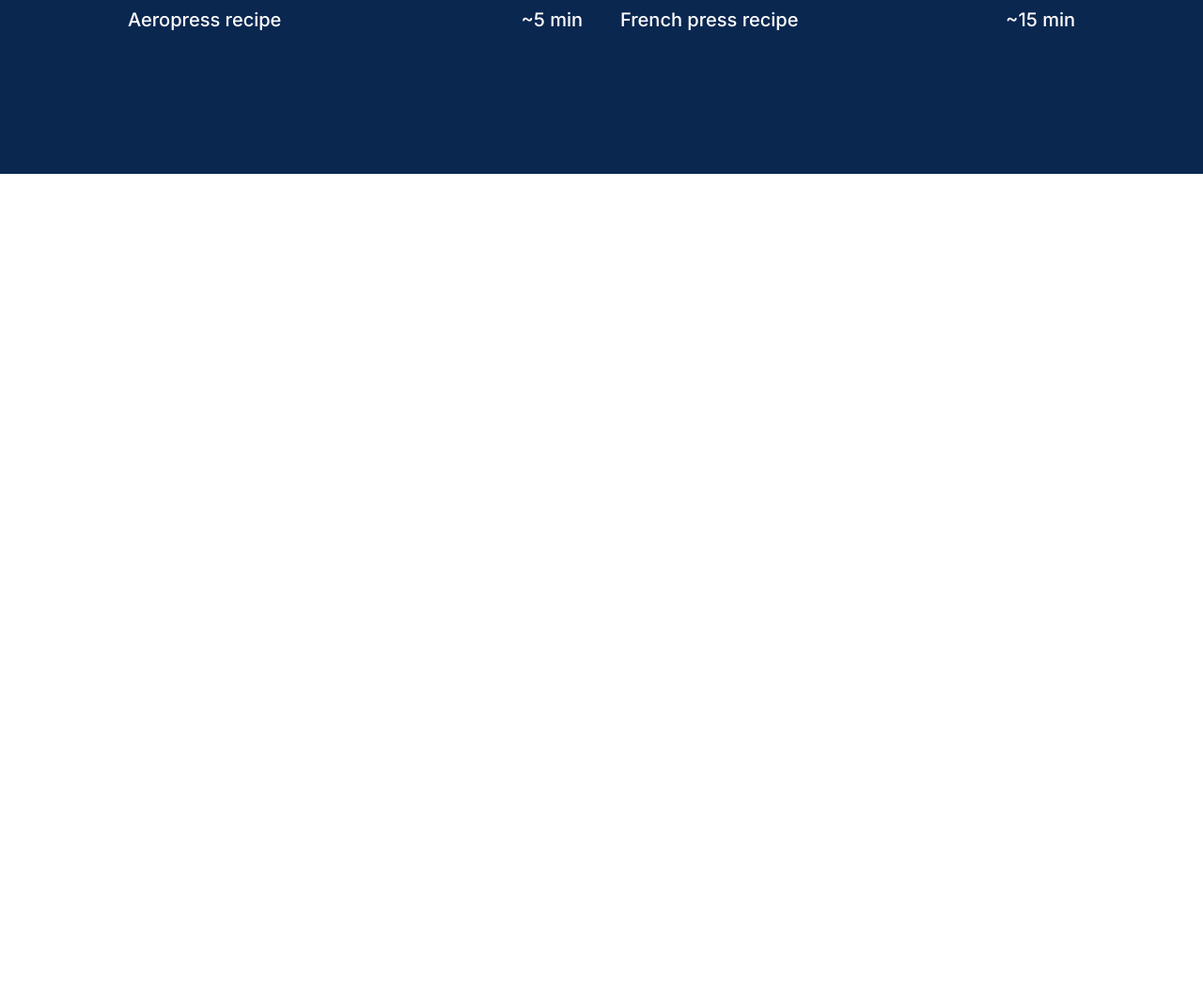
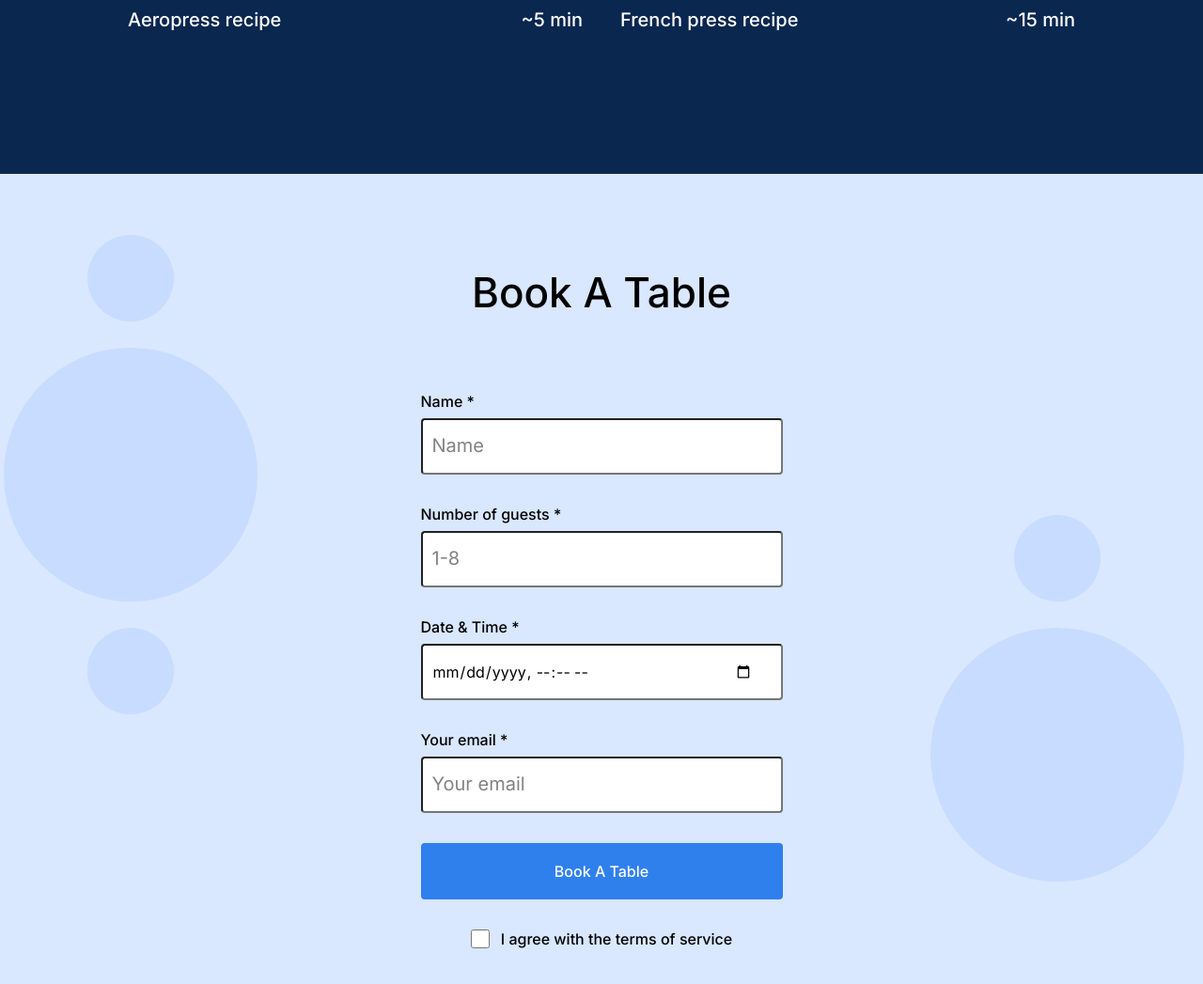
Before and after one commit to Zildjiansam/se_project_coffeeshop, a plain HTML site: page index.html in a window 1280 px wide. Shown: the part 1415-2462 px from the top of the page at 94% size. Before the commit the page ends 1600 px from the top, so only its background shows below. Drawn offline with Linux system fonts and the light colour scheme.

Commit message:
update project with booking section

```diff
--- a/index.html
+++ b/index.html
@@ -73,7 +73,29 @@
                     </div>
                 </div>
             </section>
-            <section class="reservation" id="book-id"></section>
+            <section class="reservation" id="book-id">
+                <h2 class="reservation__title">Book A Table</h2>
+                <form class="form reservation__form">
+                   <fieldset class="form__fieldset">
+                    <label for="name" class="form__label">
+                        Name *<input type="text" class="form__input" placeholder="Name" name="name" id="name">
+                    </label>
+                    <label for="number-of-guests" class="form__label">
+                        Number of guests *<input type="number" min="1" max="8" placeholder="1-8" class="form__input" name="number-of-guests" id="number-of-guests">
+                    </label>
+                    <label for="" class="form__label">
+                        Date & Time *<input type="datetime-local" class="form__input">
+                    </label>
+                    <label for="your-email" class="form__label">
+                        Your email *<input type="email" class="form__input" placeholder="Your email" name="your-email" id="your-email">
+                    </label>
+                   </fieldset>
+                   <button class="form__button">Book A Table</button>
+                   <label for="tos" class="form__label form__label_type_checkbox">
+                        I agree with the terms of service<input type="checkbox" class="form__input form__input_type_checkbox" name="tos" id="tos">
+                   </label>
+                </form>
+            </section>
             <section class="menu" id="menu-id"></section>
             <section class="about" id="contacts-id"></section>
         </main>
--- a/pages/index.css
+++ b/pages/index.css
@@ -168,3 +168,105 @@
     display: flex;
     justify-content: space-between;
 }
+
+.reservation {
+    background-color: #D9E7FF;
+    background-image: url(../images/background_reservation.svg);
+    background-repeat: no-repeat;
+    background-size: cover;
+    background-position: center;
+    padding: 100px 0 120px;
+}
+
+.reservation__title {
+    text-align: center;
+    margin: 0 0 80px;
+    font-family: "Inter", Arial, sans-serif;
+    font-style: normal;
+    font-weight: 500;
+    font-size: 44px;
+    line-height: 52px;
+}
+
+.reservation__form {
+    margin: 0 auto;
+}
+
+
+.form {
+    max-width: 385px;
+}
+
+.form__fieldset {
+    padding: 0;
+    margin: 0;
+    border: none;
+}
+
+.form__label {
+    font-family: "Inter", Arial, sans-serif;;
+    font-style: normal;
+    font-weight: 500;
+    font-size: 16px;
+    line-height: 20px;
+
+}
+
+.form__input {
+    display: block;
+    box-sizing: border-box;
+    width: 100%;
+    height: 60px;
+    padding: 0;
+    margin: 8px 0 32px;
+    border-radius: 4px;
+}
+
+.form__button {
+    box-sizing: border-box;
+    width: 100%;
+    padding: 0;
+    border: none;
+    background-color: #2f80ed;
+    height: 60px;
+    font-family: "Inter", Arial, sans-serif;;
+    font-style: normal;
+    font-weight: 500;
+    font-size: 16px;
+    line-height: 20px;
+    color: #fff;
+    border-radius: 4px;
+    transition: opacity .5s ease;
+}
+.form__button:hover {
+    opacity: 70%;
+}
+
+.form__input[type="checkbox"] {
+    border-radius: 2px;
+    width: 20px;
+    height: 20px;
+    margin: 0 12px 0 0;
+}
+
+.form__input[type="text"], .form__input[type="number"], .form__input[type="email"], .form__input[type="datetime-local"] {
+    padding: 0 30px 0 10px;
+}
+
+
+.form__label_type_checkbox {
+    display: flex;
+    flex-direction: row-reverse;
+    margin: 32px 0 0 0;
+    justify-content: center;
+}
+
+.form__input::placeholder {
+    font-family: "Inter", Arial, sans-serif;;
+    font-style: normal;
+    font-weight: normal;
+    font-size: 20px;
+    line-height: 30px;
+    color: #838383;
+    margin-left: 10px;
+}
```
